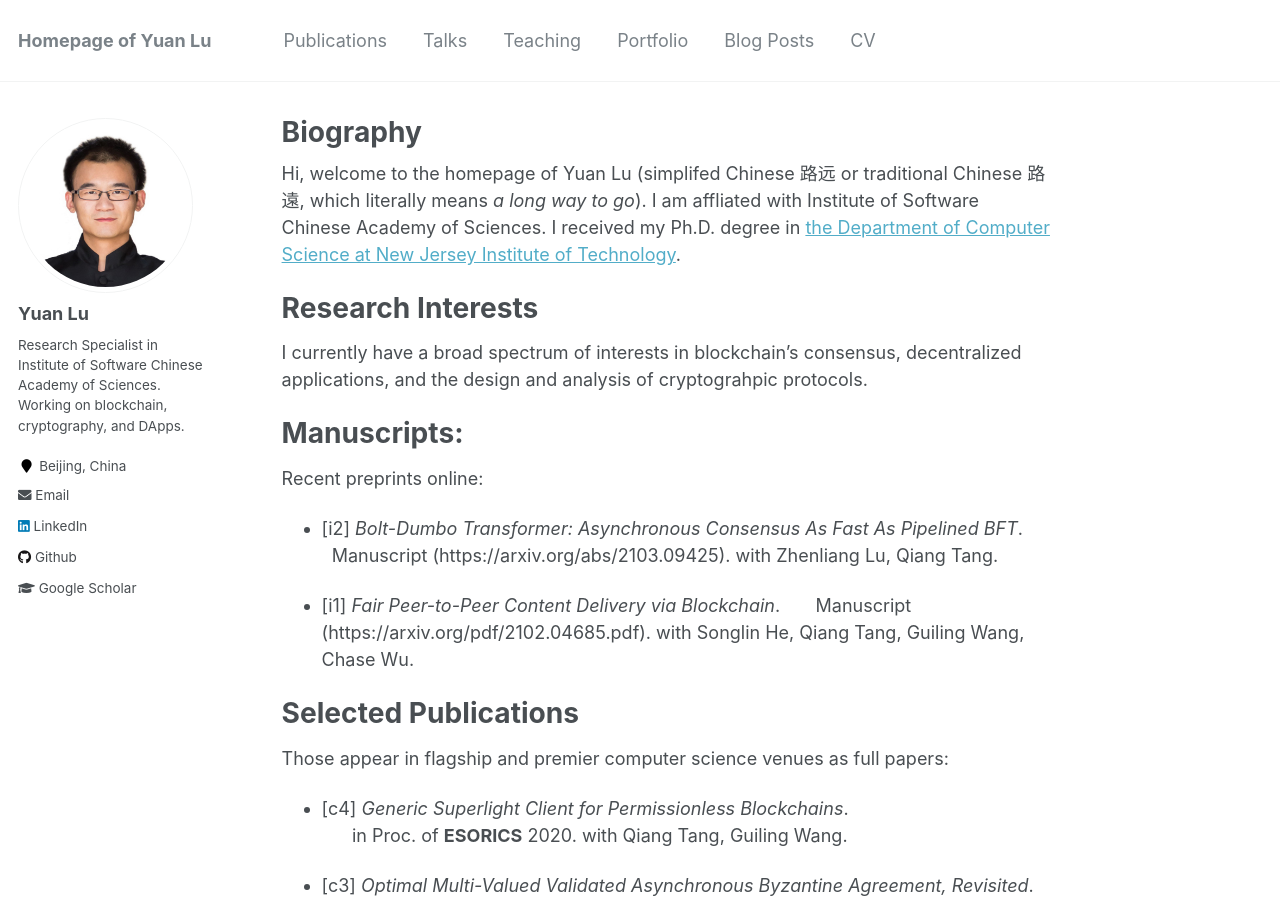
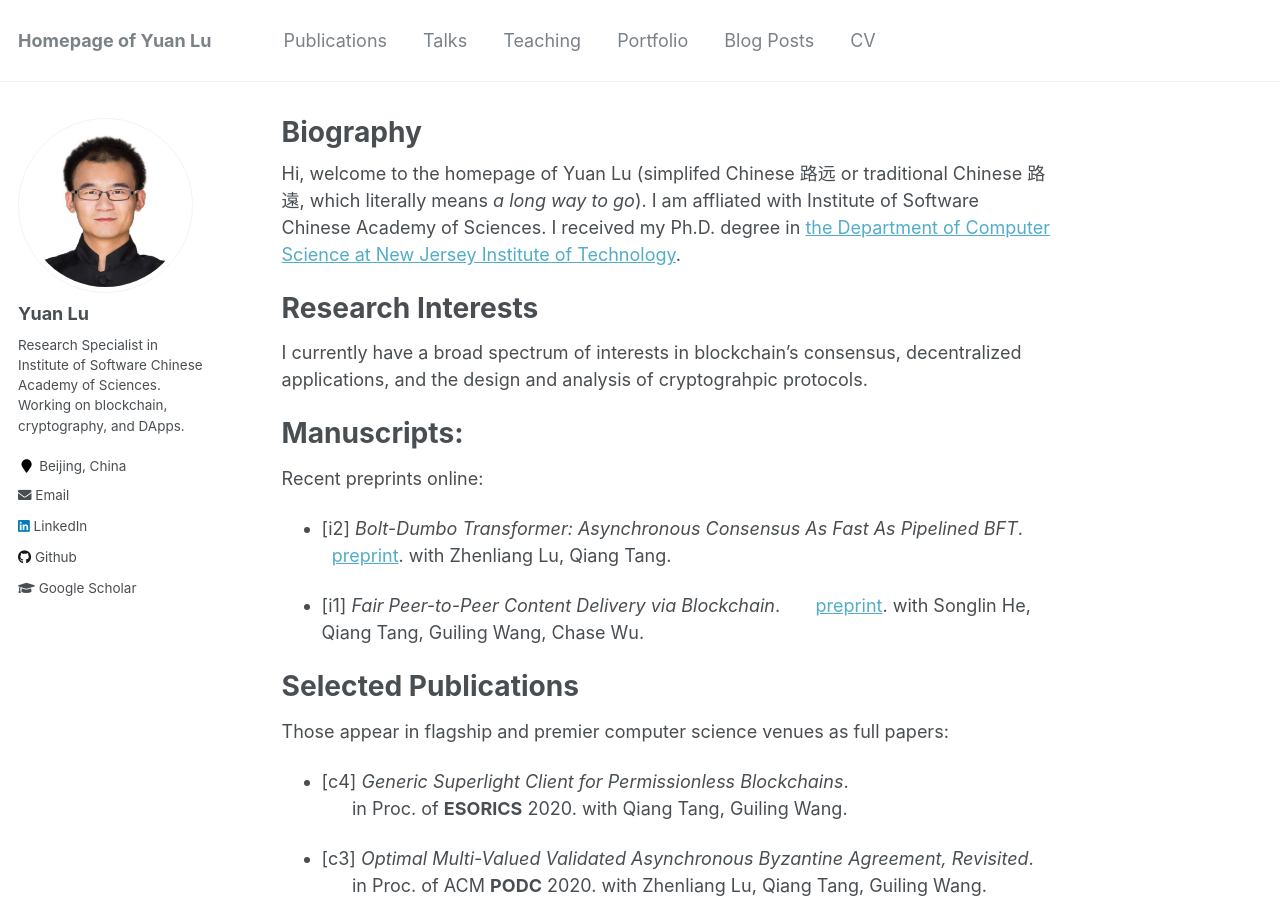
Before and after one commit to yylluu/yylluu.github.io, a Jekyll site: the page built from _pages/about.md, in a window 1280 px wide and 900 px high. Built offline with Jekyll 4.4.1, drawn with Linux system fonts in a browser that asks for light colours.

Commit message:
Update about.md

```diff
--- a/_pages/about.md
+++ b/_pages/about.md
@@ -20,10 +20,10 @@
 ======
 Recent preprints online:
 - [i2] *Bolt-Dumbo Transformer: Asynchronous Consensus As Fast As Pipelined BFT*.
-    &nbsp; &nbsp; &nbsp; Manuscript (https://arxiv.org/abs/2103.09425). with Zhenliang Lu, Qiang Tang.
+    &nbsp; &nbsp; &nbsp; [preprint](https://arxiv.org/abs/2103.09425). with Zhenliang Lu, Qiang Tang.
 
 - [i1] *Fair Peer-to-Peer Content Delivery via Blockchain*.
-    &nbsp; &nbsp; &nbsp; Manuscript (https://arxiv.org/pdf/2102.04685.pdf). with Songlin He, Qiang Tang, Guiling Wang, Chase Wu.
+    &nbsp; &nbsp; &nbsp; [preprint](https://arxiv.org/pdf/2102.04685.pdf). with Songlin He, Qiang Tang, Guiling Wang, Chase Wu.
 
 Selected Publications
 ======
```
